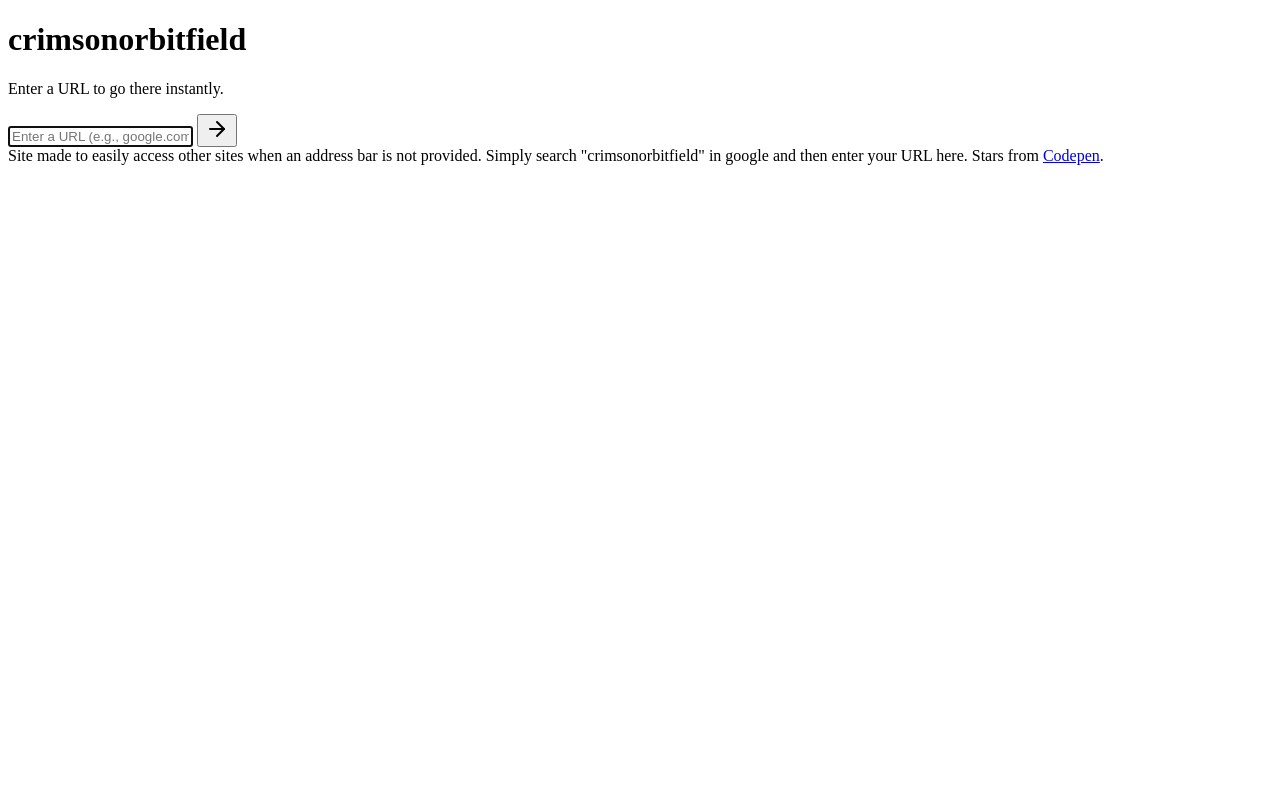
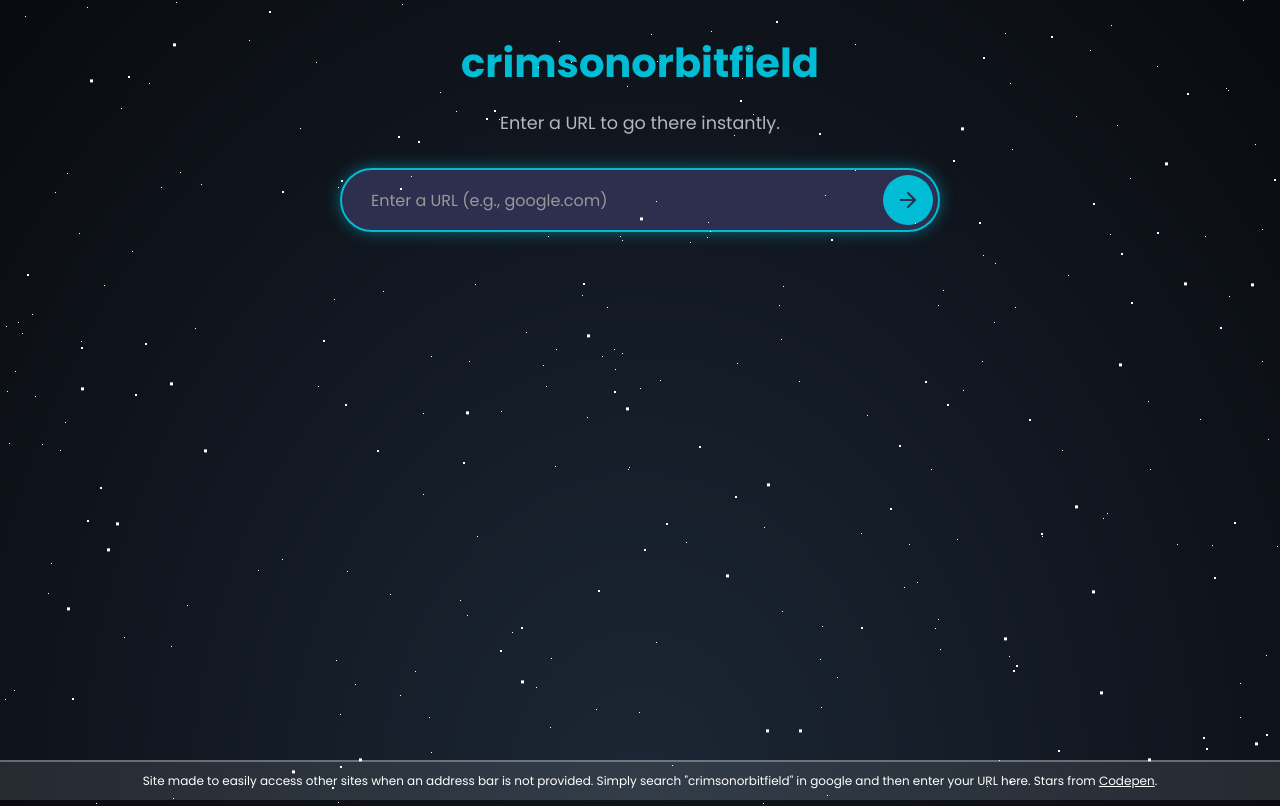
Before and after one commit to henxdl/crimsonorbitfield, a plain HTML site: page index.html in a window 1280 px wide. Shown: the top 806 px of the page. Drawn offline with nearby package versions, Linux system fonts and the light colour scheme.

Commit message:
Update index.html

```diff
--- a/index.html
+++ b/index.html
@@ -7,9 +7,7 @@
     <link rel="preconnect" href="https://fonts.googleapis.com">
     <link rel="preconnect" href="https://fonts.gstatic.com" crossorigin>
     <link href="https://fonts.googleapis.com/css2?family=Poppins:wght@400;600;700&display=swap" rel="stylesheet">
-    <style>
-
-    </style>
+    <link rel = 'stylesheet' href = 'index.css'>
     <script src="https://cdn.jsdelivr.net/npm/feather-icons/dist/feather.min.js"></script>
     <script src = "index.js"></script>
 </head>
```
